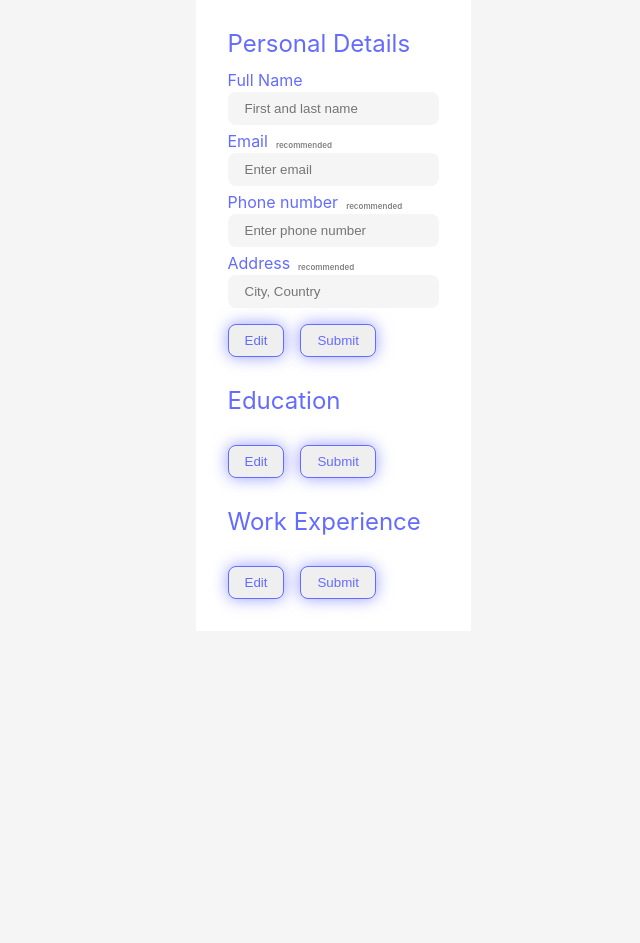
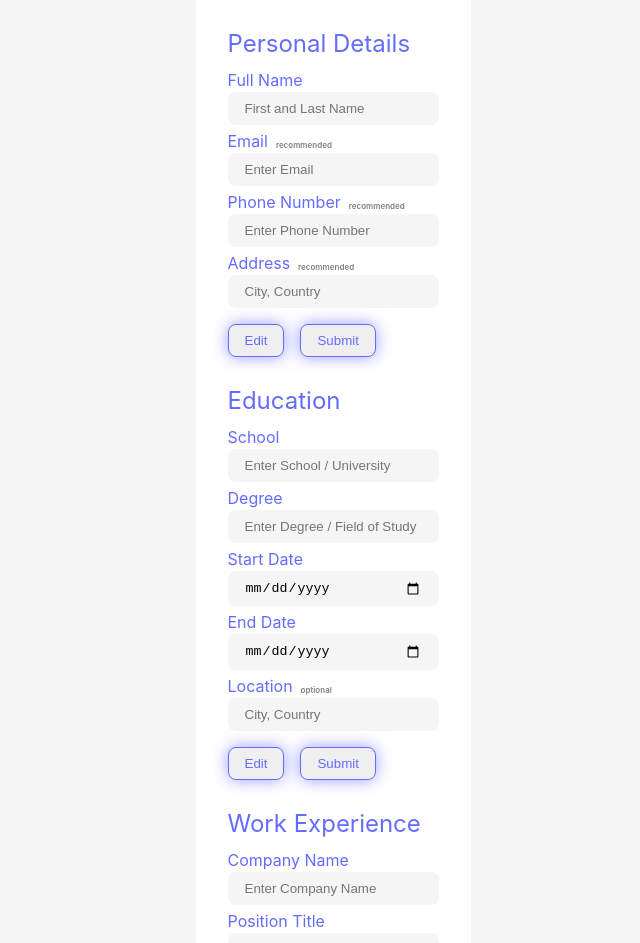
Before and after one commit to zopalmer14/top-cv-application, a React (Vite) app: page / in a window 1280 px wide. Shown: the top 943 px of the page, without its empty margins (307-947 px from the left). Before the commit the page ends 800 px from the top, so only its background shows below. Built offline with nearby package versions, Linux system fonts and the light colour scheme.

Commit message:
add content to other cv sections

```diff
--- a/src/main.jsx
+++ b/src/main.jsx
@@ -3,26 +3,26 @@ import ReactDOM from 'react-dom/client'
 import Section from './components/Section.jsx'
 import './index.css'
 
-const inputList = [
+const personalInputs = [
   {
     type: 'text',
     label: 'Full Name',
     name: 'name',
-    placeholder: 'First and last name',
+    placeholder: 'First and Last Name',
     optText: ''
   },
   {
     type: 'email',
     label: 'Email',
     name: 'email',
-    placeholder: 'Enter email',
+    placeholder: 'Enter Email',
     optText: 'recommended'
   },
   {
     type: 'tel',
-    label: 'Phone number',
+    label: 'Phone Number',
     name: 'phone',
-    placeholder: 'Enter phone number',
+    placeholder: 'Enter Phone Number',
     optText: 'recommended'
   },
   {
@@ -34,10 +34,93 @@ const inputList = [
   }
 ]
 
+const educationInputs = [
+  {
+    type: 'text',
+    label: 'School',
+    name: 'school',
+    placeholder: 'Enter School / University',
+    optText: ''
+  },
+  {
+    type: 'text',
+    label: 'Degree',
+    name: 'degree',
+    placeholder: 'Enter Degree / Field of Study',
+    optText: ''
+  },
+  {
+    type: 'date',
+    label: 'Start Date',
+    name: 'startDate',
+    placeholder: 'Enter Start Date',
+    optText: ''
+  },
+  {
+    type: 'date',
+    label: 'End Date',
+    name: 'endDate',
+    placeholder: 'Enter End Date',
+    optText: ''
+  },
+  {
+    type: 'text',
+    label: 'Location',
+    name: 'location',
+    placeholder: 'City, Country',
+    optText: 'optional'
+  }
+]
+
+const experienceInputs = [
+  {
+    type: 'text',
+    label: 'Company Name',
+    name: 'company',
+    placeholder: 'Enter Company Name',
+    optText: ''
+  },
+  {
+    type: 'text',
+    label: 'Position Title',
+    name: 'position',
+    placeholder: 'Enter Position Title',
+    optText: ''
+  },
+  {
+    type: 'date',
+    label: 'Start Date',
+    name: 'startDate',
+    placeholder: 'Enter Start Date',
+    optText: ''
+  },
+  {
+    type: 'date',
+    label: 'End Date',
+    name: 'endDate',
+    placeholder: 'Enter End Date',
+    optText: ''
+  },
+  {
+    type: 'text',
+    label: 'Location',
+    name: 'location',
+    placeholder: 'City, Country',
+    optText: 'optional'
+  },
+  {
+    type: 'textarea',
+    label: 'Description',
+    name: 'desc',
+    placeholder: 'Enter Description',
+    optText: 'optional'
+  }
+]
+
 ReactDOM.createRoot(document.getElementById('root')).render(
   <React.StrictMode>
-    <Section title="Personal Details" inputs={inputList} />
-    <Section title="Education" />
-    <Section title="Work Experience" />
+    <Section title="Personal Details" inputs={personalInputs} />
+    <Section title="Education" inputs={educationInputs} />
+    <Section title="Work Experience" inputs={experienceInputs} />
   </React.StrictMode>,
 )
```
